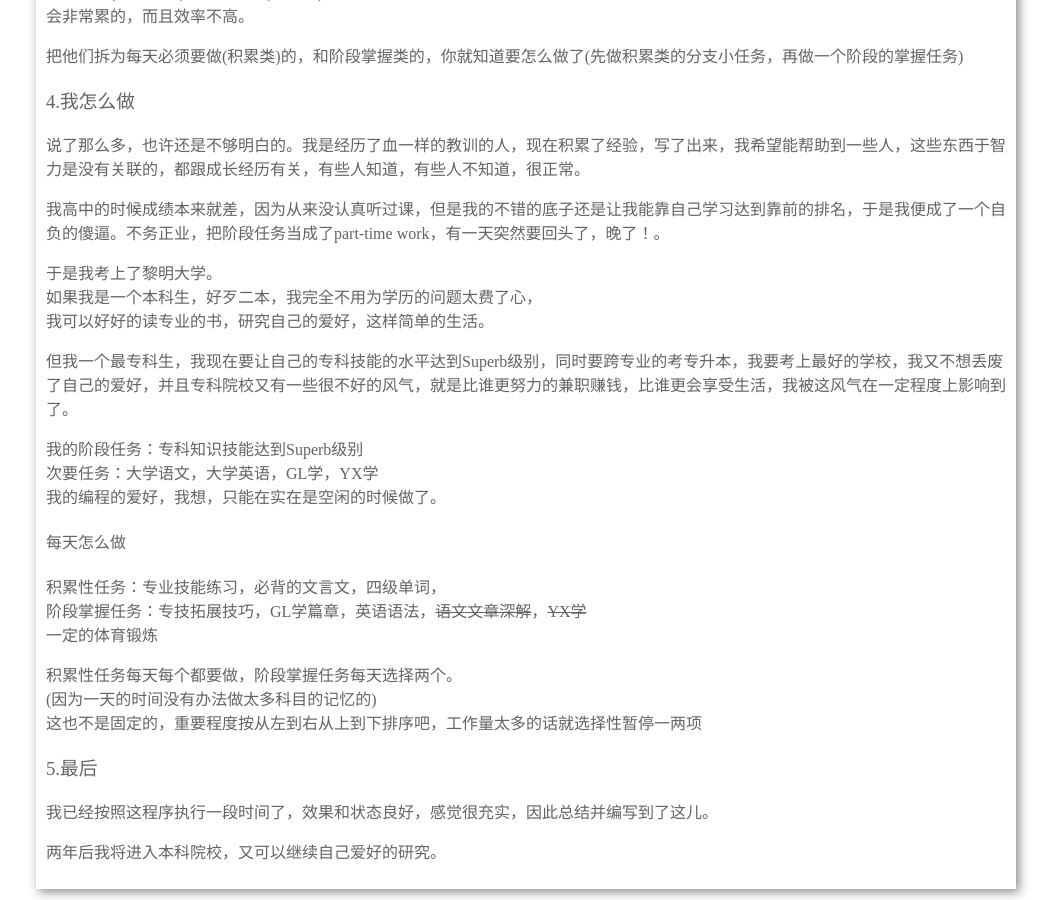
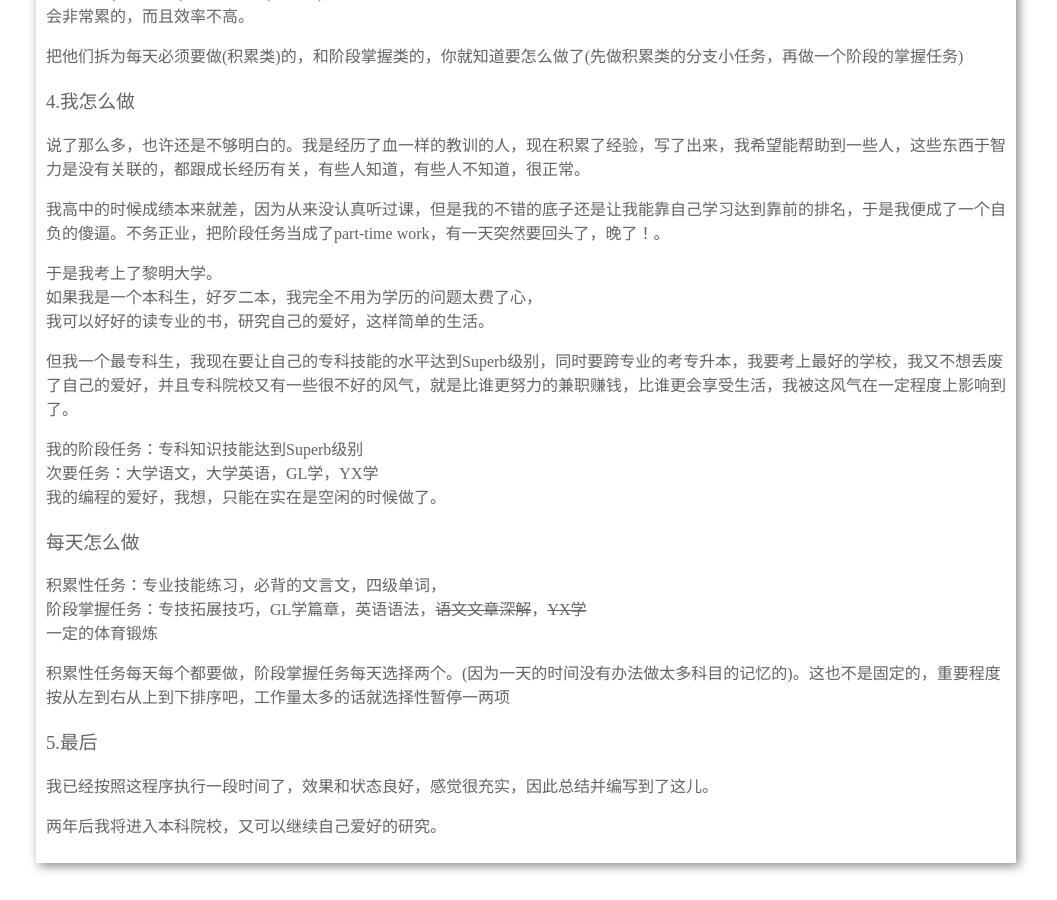
Before and after one commit to YasinZhong/yasinzhong.github.io, a Jekyll site: the page built from _posts/2017-07-29-如何发展.html, in a window 1280 px wide and 900 px high, scrolled down 880 px. Shown: the whole window, without its empty margins (114-1171 px from the left). Built offline with Jekyll 4.4.1, drawn with Linux system fonts in a browser that asks for light colours; after the commit the page ends 1754 px from its top, so only the background shows below that.

Commit message:
add如何发展

```diff
--- a/_posts/2017-07-29-如何发展.html
+++ b/_posts/2017-07-29-如何发展.html
@@ -20,9 +20,9 @@ title: 如何发展
 <p>于是我考上了黎明大学。<br>如果我是一个本科生，好歹二本，我完全不用为学历的问题太费了心，<br>我可以好好的读专业的书，研究自己的爱好，这样简单的生活。</p>
 <p>但我一个最专科生，我现在要让自己的专科技能的水平达到Superb级别，同时要跨专业的考专升本，我要考上最好的学校，我又不想丢废了自己的爱好，并且专科院校又有一些很不好的风气，就是比谁更努力的兼职赚钱，比谁更会享受生活，我被这风气在一定程度上影响到了。</p>
 <p>我的阶段任务：专科知识技能达到Superb级别<br>次要任务：大学语文，大学英语，GL学，YX学<br>我的编程的爱好，我想，只能在实在是空闲的时候做了。</p>
-<h4 id="每天怎么做"><a name="每天怎么做" href="#每天怎么做"></a>每天怎么做</h4>
+<h3 id="每天怎么做"><a name="每天怎么做" href="#每天怎么做"></a>每天怎么做</h3>
 <p>积累性任务：专业技能练习，必背的文言文，四级单词，<br>阶段掌握任务：专技拓展技巧，GL学篇章，英语语法，<del>语文文章深解</del>，<del>YX学</del><br>一定的体育锻炼</p>
-<p>积累性任务每天每个都要做，阶段掌握任务每天选择两个。<br>(因为一天的时间没有办法做太多科目的记忆的)<br>这也不是固定的，重要程度按从左到右从上到下排序吧，工作量太多的话就选择性暂停一两项</p>
+<p>积累性任务每天每个都要做，阶段掌握任务每天选择两个。(因为一天的时间没有办法做太多科目的记忆的)。这也不是固定的，重要程度按从左到右从上到下排序吧，工作量太多的话就选择性暂停一两项</p>
 <h3 id="5.最后"><a name="5.最后" href="#5.最后"></a>5.最后</h3>
 <p>我已经按照这程序执行一段时间了，效果和状态良好，感觉很充实，因此总结并编写到了这儿。</p>
 <p>两年后我将进入本科院校，又可以继续自己爱好的研究。</p>
--- a/_posts/2017-07-30-Why English.html
+++ b/_posts/2017-07-30-Why English.html
@@ -8,4 +8,4 @@ title: Why English
 <p>Both of english and chinese are beautiful human languages, I don’t partial to any of them, but sometimes I would love to write in english and speak in english, here is some reasons.</p>
 •When I don’t like a superficial chinese guy.<br/>
 •When I think the word is “baby could”<br/>
-<p>Eh, That's it.<br>And scondly, I don’t care to explain to a superficial chinese guy why I write in english. But I still write it down! why? coz I konw they will use baidu or xx translator. But that is ineffective coz my english is terrible hahhhhhhh…X)</p>
+<p>Eh, That's it.<br>And scondly, I don’t care to explain to a superficial chinese guy why I write in english. But I still write it down! why? coz I konw they will use baidu or xx translator. But that is ineffective coz my english is fucking terrible hahhhhhhh…X)</p>
```
